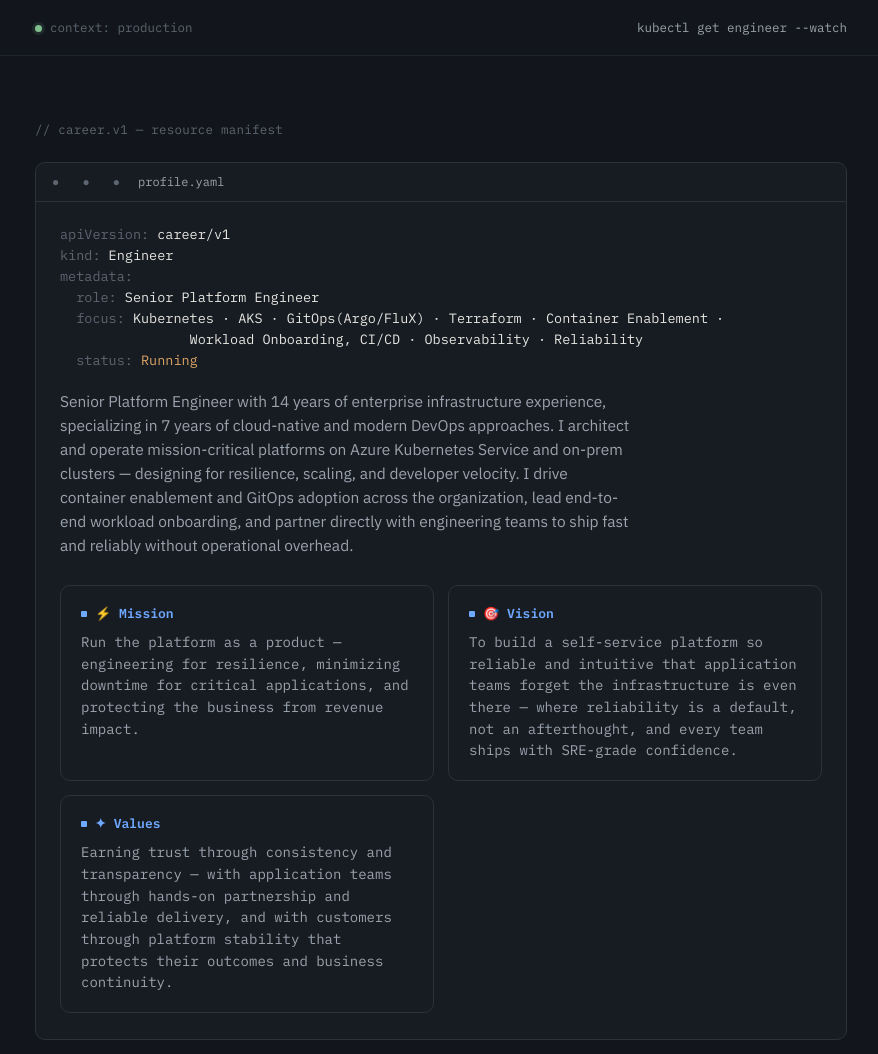
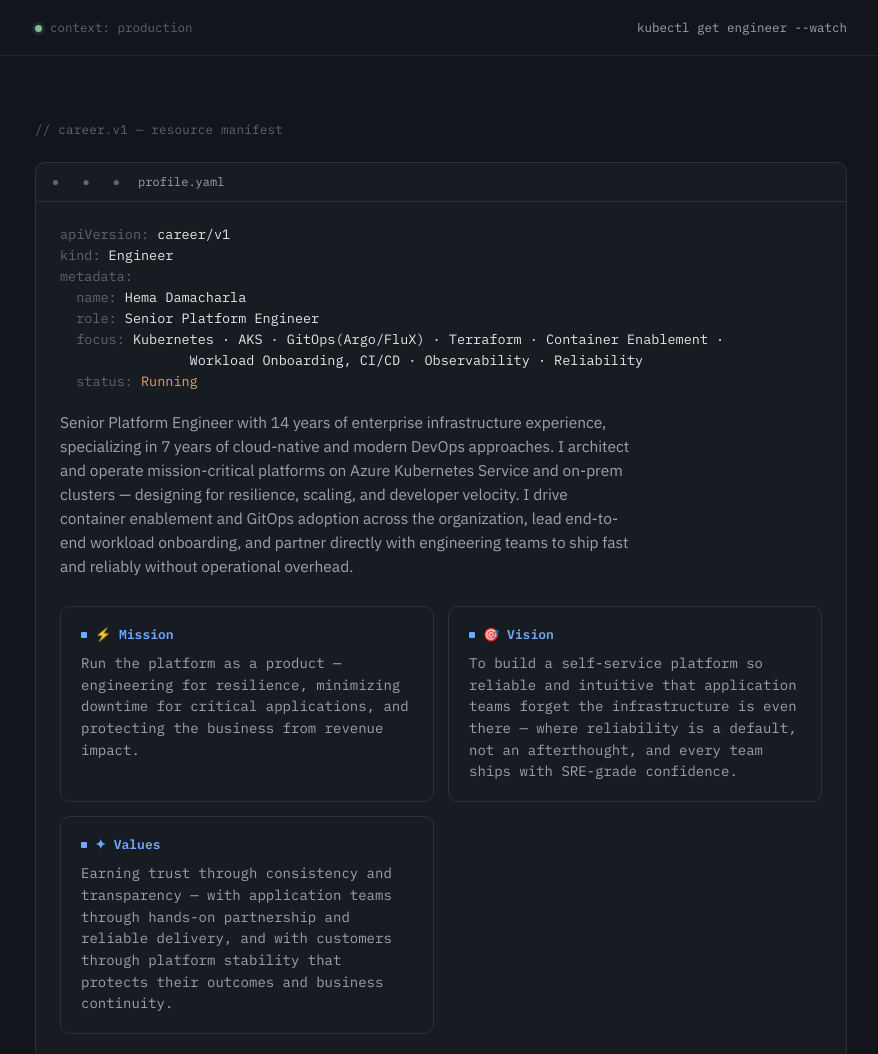
Before and after one commit to HemaDamacharla/about-me, a plain HTML site: page index.html in a window 1280 px wide. Shown: the top 1054 px of the page, without its empty margins (199-1077 px from the left). Drawn offline with Linux system fonts and the light colour scheme.

Commit message:
Add name to metadata in index.html
Signed-off-by: HemaDamacharla <32328227+HemaDamacharla@users.noreply.github.com>

```diff
--- a/index.html
+++ b/index.html
@@ -371,6 +371,7 @@
           <div class="manifest-line"><span class="k">apiVersion:</span> <span class="v">career/v1</span></div>
           <div class="manifest-line"><span class="k">kind:</span> <span class="v">Engineer</span></div>
           <div class="manifest-line"><span class="k">metadata:</span></div>
+          <div class="manifest-line">&nbsp;&nbsp;<span class="k">name:</span> <span class="v">Hema Damacharla</span></div>
           <div class="manifest-line">&nbsp;&nbsp;<span class="k">role:</span> <span class="v">Senior Platform Engineer</span></div>
           <div class="manifest-line">&nbsp;&nbsp;<span class="k">focus:</span> <span class="v">Kubernetes · AKS · GitOps(Argo/FluX) · Terraform · Container Enablement ·</span></div>
           <div class="manifest-line">&nbsp;&nbsp;&nbsp;&nbsp;&nbsp;&nbsp;&nbsp;&nbsp;&nbsp;&nbsp;&nbsp;&nbsp;&nbsp;&nbsp;&nbsp;&nbsp;<span class="v">Workload Onboarding, CI/CD · Observability · Reliability </span></div>
```
